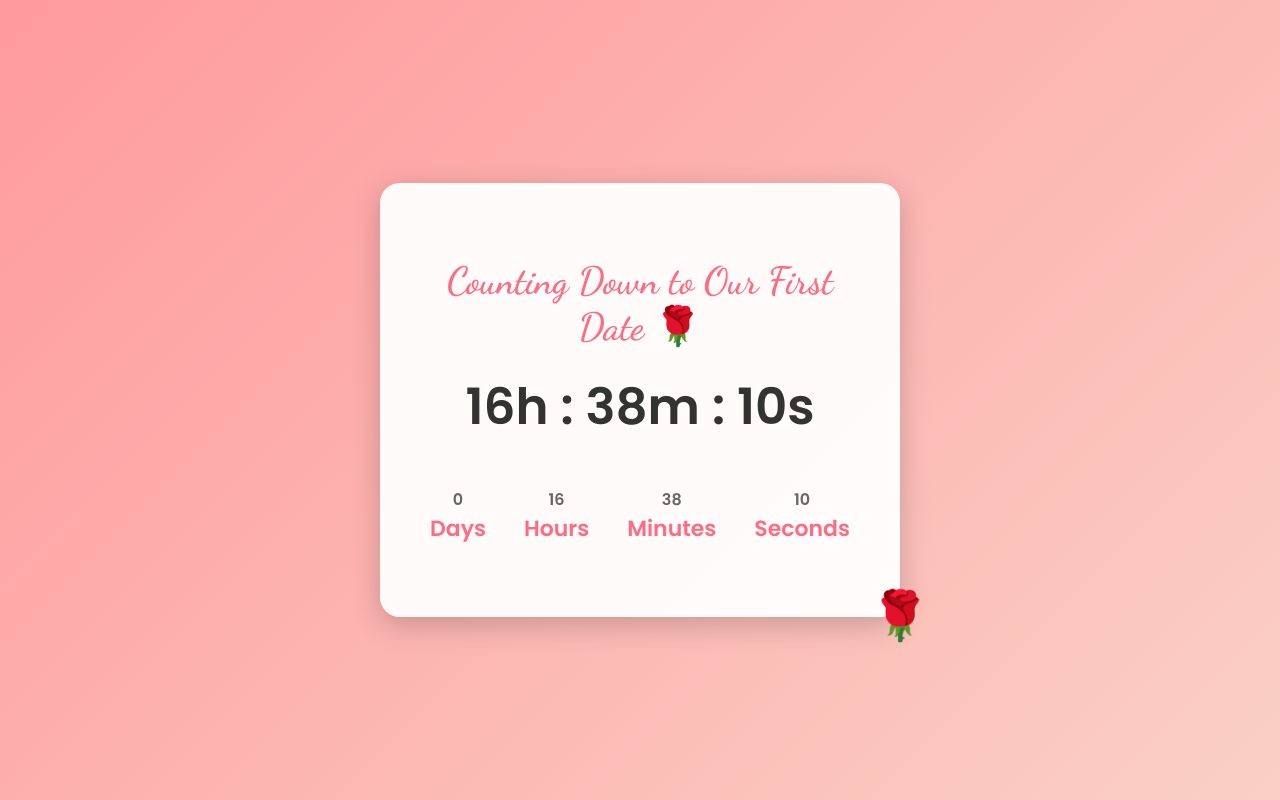
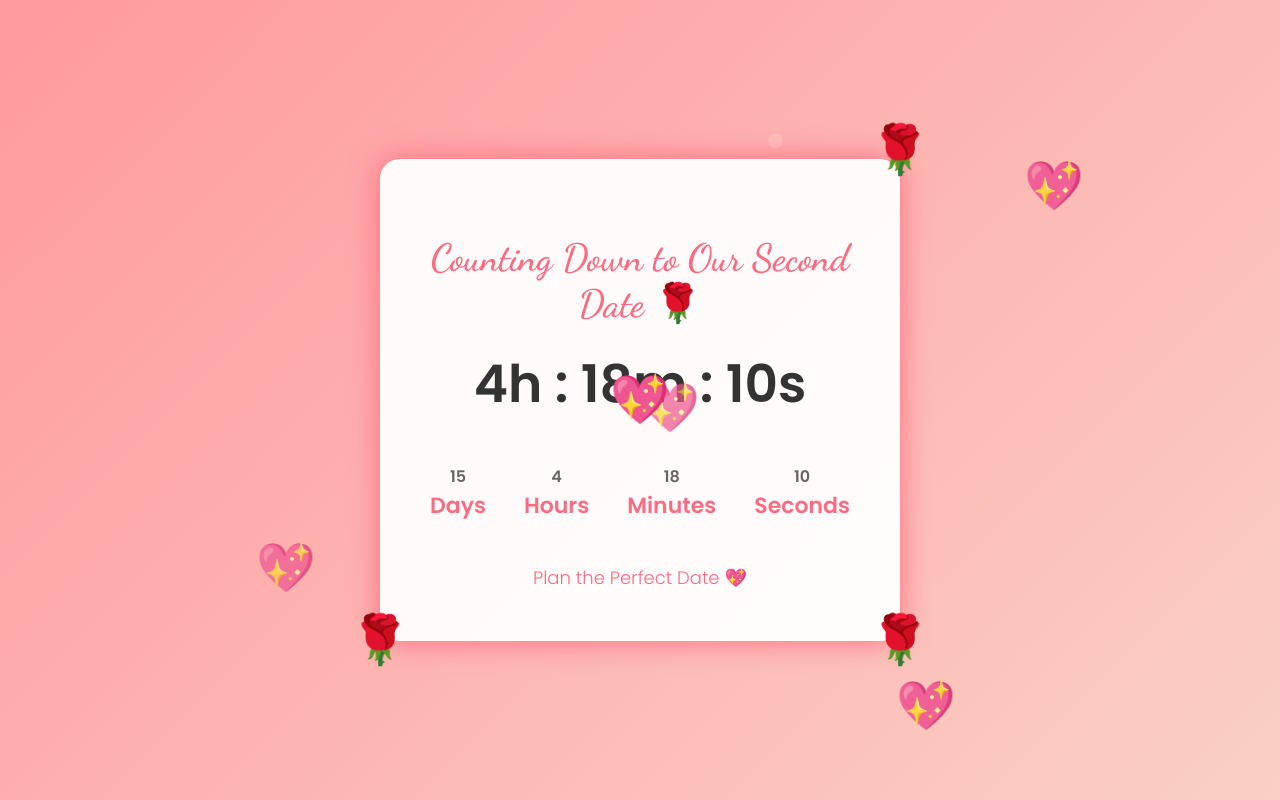
Before and after one commit to daliadweni/count, a plain HTML site: page index.html in a window 1280 px wide. Drawn offline with Linux system fonts and the light colour scheme.

Commit message:
Update index.html

```diff
--- a/index.html
+++ b/index.html
@@ -3,7 +3,7 @@
 <head>
   <meta charset="UTF-8">
   <meta name="viewport" content="width=device-width, initial-scale=1.0">
-  <title>First Date Countdown 🌹</title>
+  <title>Second Date Countdown 🌹</title>
   <style>
     @import url('https://fonts.googleapis.com/css2?family=Dancing+Script:wght@600&family=Poppins:wght@300;600&display=swap');
 
@@ -15,6 +15,8 @@
       height: 100vh;
       margin: 0;
       background: linear-gradient(135deg, #ff9a9e 0%, #fad0c4 100%);
+      overflow: hidden;
+      position: relative;
     }
 
     .container {
@@ -27,6 +29,17 @@
       box-shadow: 0 8px 30px rgba(0, 0, 0, 0.2);
       position: relative;
       transition: transform 0.3s ease;
+      opacity: 0;
+      animation: fadeIn 2s forwards, glow 2s infinite alternate ease-in-out;
+    }
+
+    @keyframes fadeIn {
+      to { opacity: 1; }
+    }
+
+    @keyframes glow {
+      0% { box-shadow: 0 0 20px #ff6b81; }
+      100% { box-shadow: 0 0 40px #ff6b81; }
     }
 
     .container:hover {
@@ -46,6 +59,13 @@
       font-weight: bold;
       color: #333;
       margin: 20px 0;
+      animation: pulse 1.5s infinite ease-in-out;
+    }
+
+    @keyframes pulse {
+      0% { transform: scale(1); }
+      50% { transform: scale(1.05); }
+      100% { transform: scale(1); }
     }
 
     .countdown-info {
@@ -66,6 +86,50 @@
       color: #666;
     }
 
+    /* Floating hearts */
+    .heart {
+      position: absolute;
+      animation: floatHearts 5s infinite ease-in-out;
+      font-size: 48px;
+      color: #ff6b81;
+    }
+
+    .heart:nth-child(1) {
+      top: 10%;
+      left: 10%;
+      animation-delay: 0s;
+    }
+
+    .heart:nth-child(2) {
+      top: 20%;
+      left: 80%;
+      animation-delay: 1s;
+    }
+
+    .heart:nth-child(3) {
+      top: 50%;
+      left: 50%;
+      animation-delay: 2s;
+    }
+
+    .heart:nth-child(4) {
+      top: 70%;
+      left: 20%;
+      animation-delay: 3s;
+    }
+
+    .heart:nth-child(5) {
+      top: 85%;
+      left: 70%;
+      animation-delay: 4s;
+    }
+
+    @keyframes floatHearts {
+      0% { transform: translateY(0); opacity: 1; }
+      50% { transform: translateY(-30px); opacity: 0.7; }
+      100% { transform: translateY(0); opacity: 1; }
+    }
+
     /* Adding rose animation */
     .rose {
       position: absolute;
@@ -75,10 +139,77 @@
       animation: float 6s infinite ease-in-out;
     }
 
+    /* Extra floating roses */
+    .rose.left {
+      right: auto;
+      left: -30px;
+    }
+
+    .rose.top {
+      bottom: auto;
+      top: -40px;
+    }
+
     @keyframes float {
       0% { transform: translateY(0); }
       50% { transform: translateY(-20px); }
       100% { transform: translateY(0); }
+    }
+
+    /* Background particle animation */
+    .particles {
+      position: absolute;
+      top: 0;
+      left: 0;
+      width: 100%;
+      height: 100%;
+      pointer-events: none;
+      z-index: -1;
+    }
+
+    .particles .particle {
+      position: absolute;
+      background: rgba(255, 255, 255, 0.3);
+      border-radius: 50%;
+      animation: drift 10s infinite linear;
+      opacity: 0.6;
+    }
+
+    .particles .particle:nth-child(1) {
+      width: 10px;
+      height: 10px;
+      top: 20%;
+      left: 30%;
+      animation-duration: 12s;
+    }
+
+    .particles .particle:nth-child(2) {
+      width: 15px;
+      height: 15px;
+      top: 50%;
+      left: 60%;
+      animation-duration: 15s;
+    }
+
+    .particles .particle:nth-child(3) {
+      width: 12px;
+      height: 12px;
+      top: 80%;
+      left: 40%;
+      animation-duration: 10s;
+    }
+
+    .particles .particle:nth-child(4) {
+      width: 18px;
+      height: 18px;
+      top: 30%;
+      left: 70%;
+      animation-duration: 14s;
+    }
+
+    @keyframes drift {
+      0% { transform: translateY(0) rotate(0deg); }
+      100% { transform: translateY(-100vh) rotate(360deg); }
     }
 
     /* Responsive layout */
@@ -97,7 +228,7 @@
 </head>
 <body>
   <div class="container">
-    <h1>Counting Down to Our First Date 🌹</h1>
+    <h1>Counting Down to Our Second Date 🌹</h1>
     <div id="countdown"></div>
     <div class="countdown-info">
       <p><span id="days"></span>Days</p>
@@ -106,7 +237,27 @@
       <p><span id="seconds"></span>Seconds</p>
     </div>
     <div class="rose">🌹</div>
+    <div class="rose left">🌹</div>
+    <div class="rose top">🌹</div>
+    <a href="https://romantic-date-ideas.com" target="_blank" style="text-decoration: none; color: #ff6b81; font-size: 18px; margin-top: 20px; display: inline-block;">Plan the Perfect Date 💖</a>
   </div>
+
+  <!-- Hearts floating animation -->
+  <div class="heart">💖</div>
+  <div class="heart">💖</div>
+  <div class="heart">💖</div>
+  <div class="heart">💖</div>
+  <div class="heart">💖</div>
+
+  <!-- Background particle effect -->
+  <div class="particles">
+    <div class="particle"></div>
+    <div class="particle"></div>
+    <div class="particle"></div>
+    <div class="particle"></div>
+  </div>
+
+  <audio id="romanticSound" src="https://www.example.com/romantic-sound.mp3" preload="auto"></audio>
 
   <script>
     const countdownElement = document.getElementById('countdown');
@@ -114,14 +265,13 @@
     const hoursElement = document.getElementById('hours');
     const minutesElement = document.getElementById('minutes');
     const secondsElement = document.getElementById('seconds');
+    const sound = document.getElementById('romanticSound');
 
     function countdown() {
       const now = new Date();
-      const tomorrow = new Date();
-      tomorrow.setDate(now.getDate() + 1);
-      tomorrow.setHours(7, 20, 0, 0); // Set to tomorrow at 7:20 AM (صباح)
+      const secondDate = new Date('2024-09-30T19:00:00'); // Second date: September 30, 2024 at 7:00 PM
 
-      const timeDiff = tomorrow.getTime() - now.getTime();
+      const timeDiff = secondDate.getTime() - now.getTime();
 
       const days = Math.floor(timeDiff / (1000 * 60 * 60 * 24));
       const hours = Math.floor((timeDiff % (1000 * 60 * 60 * 24)) / (1000 * 60 * 60));
@@ -137,6 +287,7 @@
 
       if (timeDiff <= 0) {
         countdownElement.textContent = 'It’s Date Time! 💖';
+        sound.play(); // Play romantic sound when countdown reaches zero
       } else {
         setTimeout(countdown, 1000); // update every 1 second
       }
```
